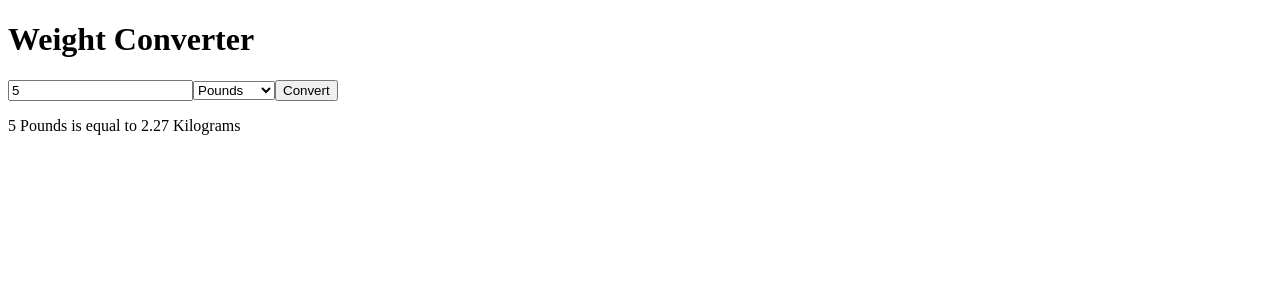
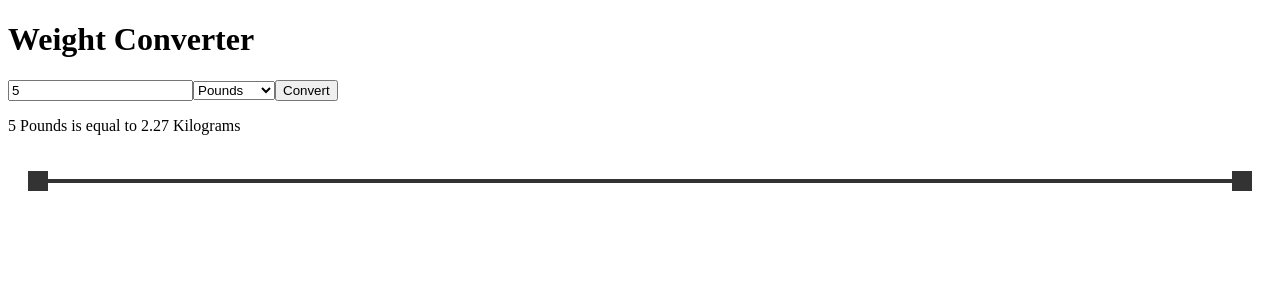
Before and after one commit to zajonesck/weight-converter, a Vue app: page / in a window 1280 px wide. Both pictures are taken after typing "5" into the empty fields and a click on the button "Convert". Shown: the top 300 px of the page. Built offline with nearby package versions, Linux system fonts and the light colour scheme.

Commit message:
visual is starting to work

```diff
--- a/src/App.vue
+++ b/src/App.vue
@@ -8,10 +8,7 @@
     </select>
     <button @click="convert">Convert</button>
     <p>{{ output }}</p>
-    <weight-barbell
-      :total-weight="convertedWeight"
-      v-if="convertedWeight > 0"
-    />
+    <weight-barbell :total-weight="weightInPounds" v-if="weightInPounds > 0" />
   </div>
 </template>
 
@@ -28,6 +25,28 @@ export default {
       unit: "pounds",
       output: "",
     };
+  },
+  computed: {
+    convertedWeight() {
+      let result;
+
+      if (!isNaN(this.weight)) {
+        if (this.unit === "pounds") {
+          result = this.poundsToKilograms(this.weight);
+        } else {
+          result = this.kilogramsToPounds(this.weight);
+        }
+      }
+
+      return result;
+    },
+    weightInPounds() {
+      if (this.unit === "pounds") {
+        return this.weight;
+      } else {
+        return this.kilogramsToPounds(this.weight);
+      }
+    },
   },
   methods: {
     poundsToKilograms(pounds) {
--- a/src/components/WeightBarbell.vue
+++ b/src/components/WeightBarbell.vue
@@ -1,14 +1,34 @@
 <template>
-  <div class="WeightBarbell">
-    <div class="plate" v-for="(plateCount, index) in plates" :key="index">
-      <span
-        v-for="n in plateCount"
-        :key="n"
-        :class="'plate-' + plateSizes[index]"
+  <div class="barbell">
+    <div class="barbell-side"></div>
+    <div class="plates">
+      <div
+        v-for="(plateCount, index) in plates"
+        :key="index"
+        class="plate-group"
       >
-        {{ plateSizes[index] }}
-      </span>
+        <div
+          v-for="n in plateCount"
+          :key="n"
+          :class="'plate plate-' + plateSizes[index]"
+        ></div>
+      </div>
     </div>
+    <div class="barbell-bar"></div>
+    <div class="plates">
+      <div
+        v-for="(plateCount, index) in plates"
+        :key="index"
+        class="plate-group"
+      >
+        <div
+          v-for="n in plateCount"
+          :key="n"
+          :class="'plate plate-' + plateSizes[index]"
+        ></div>
+      </div>
+    </div>
+    <div class="barbell-side"></div>
   </div>
 </template>
 
@@ -31,6 +51,10 @@ export default {
       let remainingWeight = (this.totalWeight - 45) / 2; // Subtract the weight of the bar (45 lbs) and divide by 2
       const plates = [];
 
+      if (remainingWeight < 0) {
+        return plates;
+      }
+
       this.plateSizes.forEach((plateSize) => {
         const plateCount = Math.floor(remainingWeight / plateSize);
         remainingWeight -= plateCount * plateSize;
@@ -44,50 +68,75 @@ export default {
 </script>
 
 <style scoped>
-.WeightBarbell {
+.barbell {
   display: flex;
-  justify-content: center;
+  align-items: center;
+  padding: 20px;
+}
+
+.barbell-side {
+  width: 20px;
+  height: 20px;
+  background-color: #333;
+}
+
+.barbell-bar {
+  flex-grow: 1;
+  height: 4px;
+  background-color: #333;
+}
+
+.plates {
+  display: flex;
   align-items: center;
 }
 
-.plate {
-  display: flex;
-  justify-content: center;
-  align-items: center;
+.plate-group {
+  margin: 0 4px;
 }
 
-.plate span {
-  display: inline-block;
-  margin: 0 4px;
-  padding: 4px 8px;
-  border-radius: 4px;
+.plate {
+  width: 20px;
+  height: 20px;
+  margin: 0 2px;
+  border-radius: 50%;
   background-color: #ccc;
-  color: #333;
-  font-weight: bold;
 }
 
 /* Add additional styles for different plate sizes if desired */
 .plate-45 {
+  width: 40px;
+  height: 40px;
   background-color: #4caf50;
 }
 
 .plate-35 {
+  width: 35px;
+  height: 35px;
   background-color: #ff9800;
 }
 
 .plate-25 {
+  width: 30px;
+  height: 30px;
   background-color: #f44336;
 }
 
 .plate-10 {
+  width: 25px;
+  height: 25px;
   background-color: #9c27b0;
 }
 
 .plate-5 {
+  width: 20px;
+  height: 20px;
   background-color: #2196f3;
 }
 
 .plate-2_5 {
+  width: 15px;
+  height: 15px;
   background-color: #009688;
 }
 </style>
```
